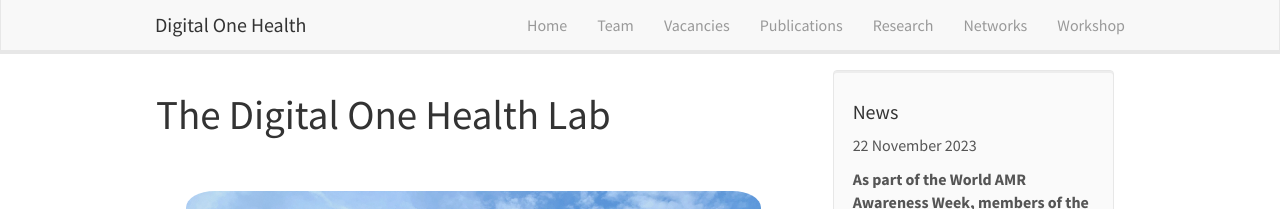
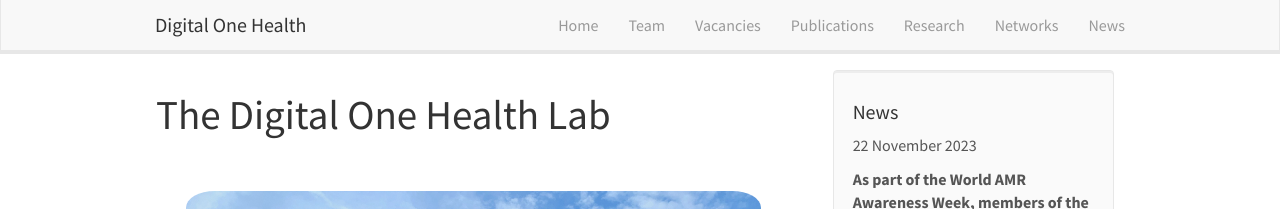
Before and after one commit to Digital-One-Health/digital-one-health.github.io, a Jekyll site: the page built from _pages/home.md, in a window 1280 px wide. Shown: the top 209 px of the page. Built offline with Jekyll 4.4.1, drawn with Linux system fonts in a browser that asks for light colours; nearby versions of some CDN libraries; comment, search, counter and statistics services are not loaded.

Commit message:
Replace workshop page with Allnews

```diff
--- a/_includes/header.html
+++ b/_includes/header.html
@@ -18,7 +18,7 @@
 		<li><a href="{{ site.url }}{{ site.baseurl }}/publications">Publications</a></li>
 		<li><a href="{{ site.url }}{{ site.baseurl }}/research">Research</a></li>
 		<li><a href="{{ site.url }}{{ site.baseurl }}/network">Networks</a></li>
-		<li><a href="{{ site.url }}{{ site.baseurl }}/doh-workshop">Workshop</a></li>
+		<li><a href="{{ site.url }}{{ site.baseurl }}/allnews">News</a></li>
 
 		<!-- <li><a href="{{ site.url }}{{ site.baseurl }}/pictures">(Pics)</a></li> -->
 	  </ul>
```
Also changed, not shown: 11 other files.
